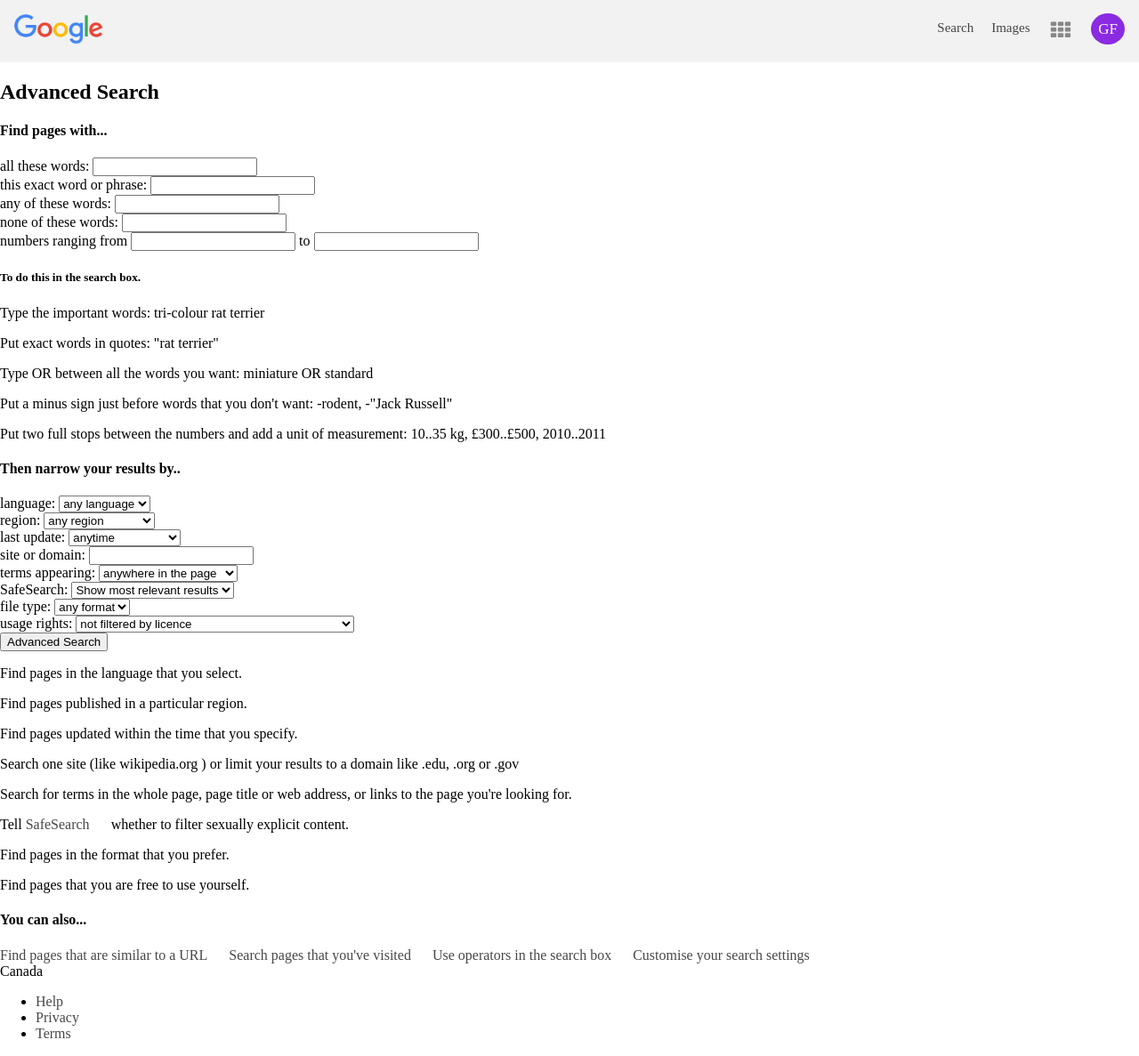
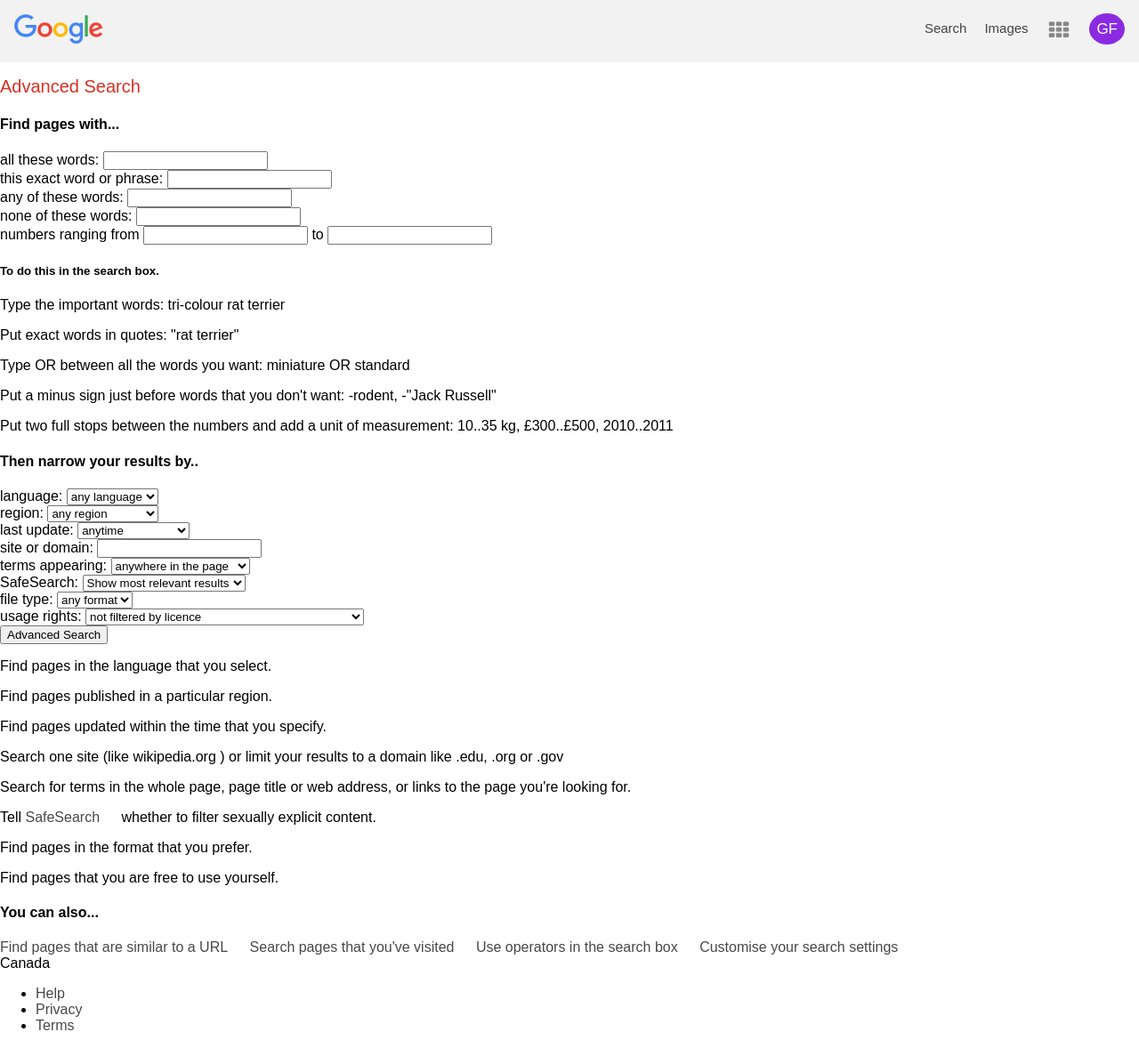
Before and after one commit to techcommdude/GoogleSearch, a PHP site: page /Advanced_Search.html in a window 1280 px wide. Shown: the whole page at 89% size. After the commit the page ends 1158 px from the top, so only its background shows below. Run offline with PHP 8.4, Linux system fonts and the light colour scheme.

Commit message:
Advanced search font.

```diff
--- a/Advanced_Search.html
+++ b/Advanced_Search.html
@@ -24,7 +24,7 @@
       </ul>
     </header>
     <div class="advanced-main">
-      <div class="advanced-main__heading">
+      <div class="advanced-main_heading">
         <h2>Advanced Search</h2>
       </div>
       <div class="advanced-main__body">
--- a/search.css
+++ b/search.css
@@ -2,6 +2,7 @@ html,
 body {
     margin: 0;
     padding: 0;
+    font-family: Arial, sans-serif;
 }
 
 .entire_container {
@@ -23,6 +24,13 @@ body {
 
   .header-advanced li {
     margin-top: 0.5rem;
+  }
+
+.advanced-main_heading h2 {
+    color: #d93025;
+    font-size: 20px;
+    font-weight: 400;
+
   }
 
   .header-menu {
```
